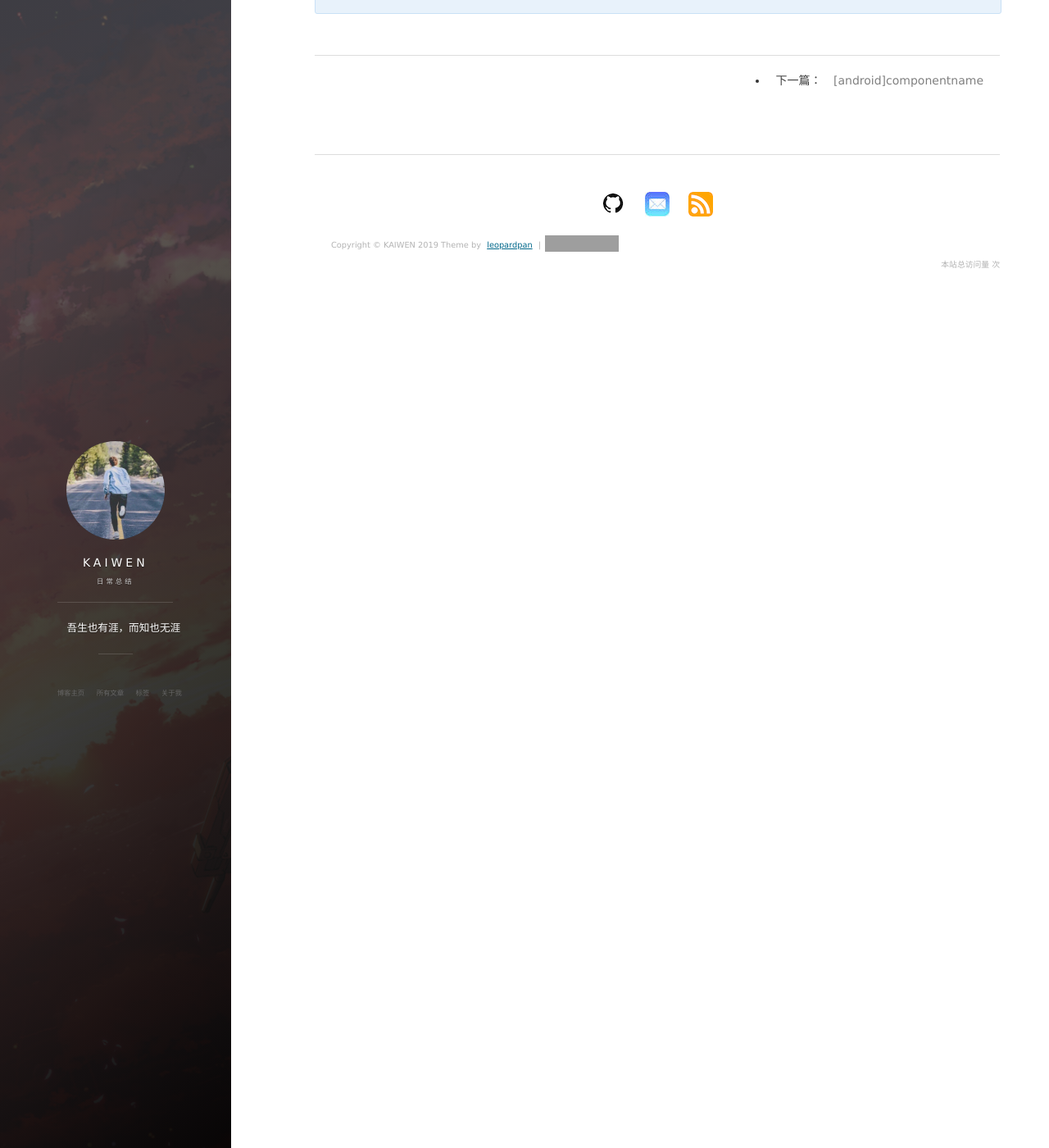
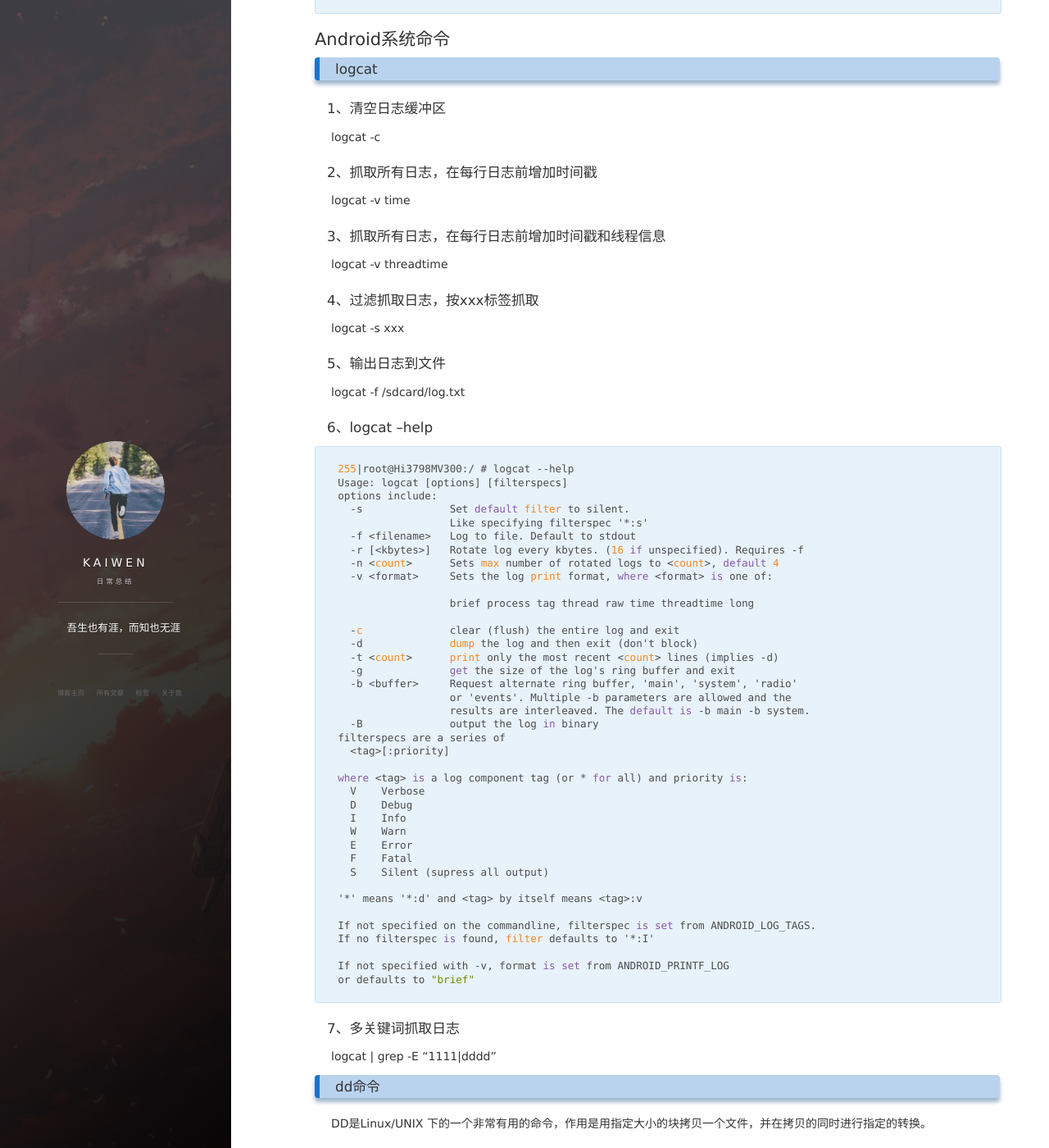
Before and after one commit to kaiwenll/liangkaiwen.github.io11, a Jekyll site: the page built from _posts/2019-9-19-commands.md, in a window 1280 px wide and 1400 px high, scrolled down 3697 px. Shown: the whole window at 82% size. Built offline with Jekyll 4.4.1, drawn with Linux system fonts in a browser that asks for light colours; nearby versions of some CDN libraries; our own code applies the rules of GitHub Pages for plain Markdown files; comment, search, counter and statistics services are not loaded; some of the changed text lies outside the part shown; grey boxes are pictures that could not be loaded.

Commit message:
Update 2019-9-19-commands.md

````diff
--- a/_posts/2019-9-19-commands.md
+++ b/_posts/2019-9-19-commands.md
@@ -186,3 +186,92 @@ make MediaProvider： 单个模块编译，会把该模块及其依赖的其他
 4. mma: 编译当前目录下的模块及其依赖项
 以上三个命令都可以用-B选项来重新编译所有目标文件。
 ```
+
+## Android系统命令
+### logcat
+#### 1、清空日志缓冲区
+logcat -c
+#### 2、抓取所有日志，在每行日志前增加时间戳
+logcat -v time
+#### 3、抓取所有日志，在每行日志前增加时间戳和线程信息
+logcat -v threadtime
+#### 4、过滤抓取日志，按xxx标签抓取
+logcat -s xxx
+#### 5、输出日志到文件
+logcat -f /sdcard/log.txt
+#### 6、logcat --help
+```
+255|root@Hi3798MV300:/ # logcat --help
+Usage: logcat [options] [filterspecs]
+options include:
+  -s              Set default filter to silent.
+                  Like specifying filterspec '*:s'
+  -f <filename>   Log to file. Default to stdout
+  -r [<kbytes>]   Rotate log every kbytes. (16 if unspecified). Requires -f
+  -n <count>      Sets max number of rotated logs to <count>, default 4
+  -v <format>     Sets the log print format, where <format> is one of:
+
+                  brief process tag thread raw time threadtime long
+
+  -c              clear (flush) the entire log and exit
+  -d              dump the log and then exit (don't block)
+  -t <count>      print only the most recent <count> lines (implies -d)
+  -g              get the size of the log's ring buffer and exit
+  -b <buffer>     Request alternate ring buffer, 'main', 'system', 'radio'
+                  or 'events'. Multiple -b parameters are allowed and the
+                  results are interleaved. The default is -b main -b system.
+  -B              output the log in binary
+filterspecs are a series of
+  <tag>[:priority]
+
+where <tag> is a log component tag (or * for all) and priority is:
+  V    Verbose
+  D    Debug
+  I    Info
+  W    Warn
+  E    Error
+  F    Fatal
+  S    Silent (supress all output)
+
+'*' means '*:d' and <tag> by itself means <tag>:v
+
+If not specified on the commandline, filterspec is set from ANDROID_LOG_TAGS.
+If no filterspec is found, filter defaults to '*:I'
+
+If not specified with -v, format is set from ANDROID_PRINTF_LOG
+or defaults to "brief"
+```
+#### 7、多关键词抓取日志
+logcat | grep -E "1111|dddd"
+### dd命令
+DD是Linux/UNIX 下的一个非常有用的命令，作用是用指定大小的块拷贝一个文件，并在拷贝的同时进行指定的转换。
+
+#### 1、将终端的boot分区备份到/data下
+dd if=/dev/block//platform/soc/by-name/boot of=/data/boot.img
+#### 2、将/data/下的boot.img，写入到终端boot分区
+dd if=/data/boot.img of=/dev/block//platform/soc/by-name/boot
+#### 3、支持的所有参数
+```
+if=文件名：输入文件名，缺省为标准输入。即指定源文件。<if=inputfile>
+ibs=bytes：一次读入bytes个字节，即指定一个块大小为bytes个字节。
+obs=bytes：一次输出bytes个字节，即指定一个块大小为bytes个字节。
+bs=bytes：同时设置读入/输出的块大小为bytes个字节。
+cbs=bytes：一次转换bytes个字节，即指定转换缓冲区大小。
+skip=blocks：从输入文件开头跳过blocks个块后再开始复制。
+seek=blocks：从输出文件开头跳过blocks个块后再开始复制。
+注意：通常只用当输出文件是磁盘或磁带时才有效，即备份到磁盘或磁带时才有效。
+count=blocks：仅拷贝blocks个块，块大小等于ibs指定的字节数。
+conv=conversion：用指定的参数转换文件。
+ascii：转换ebcdic为ascii
+ebcdic：转换ascii为ebcdic
+ibm：转换ascii为alternateebcdic
+block：把每一行转换为长度为cbs，不足部分用空格填充
+unblock：使每一行的长度都为cbs，不足部分用空格填充
+lcase：把大写字符转换为小写字符
+ucase：把小写字符转换为大写字符
+swab：交换输入的每对字节
+noerror：出错时不停止
+notrunc：不截短输出文件
+sync：将每个输入块填充到ibs个字节，不足部分用空（NUL）字符补齐。
+of=文件名：输出文件名，缺省为标准输出。即指定目的文件。< of=output file >
+```
````
